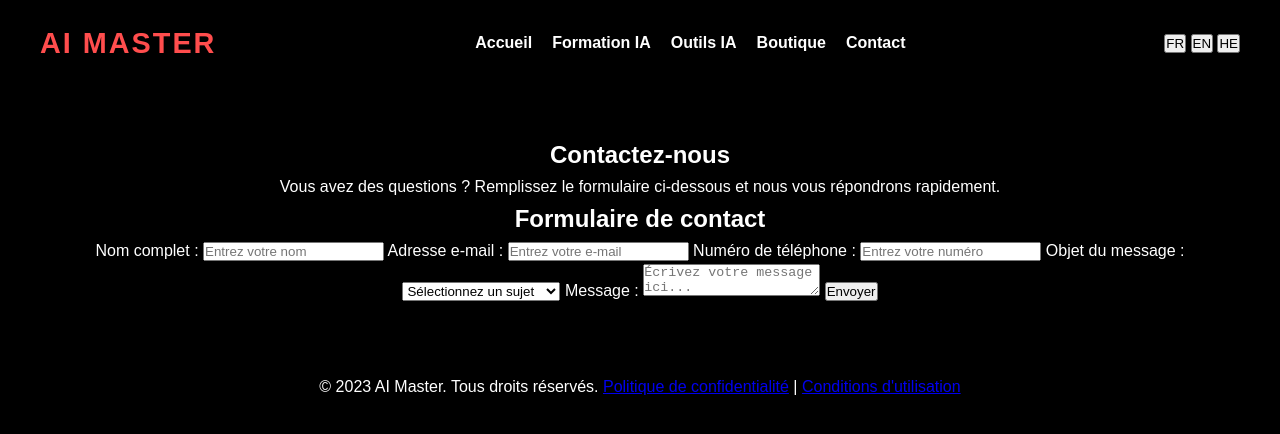
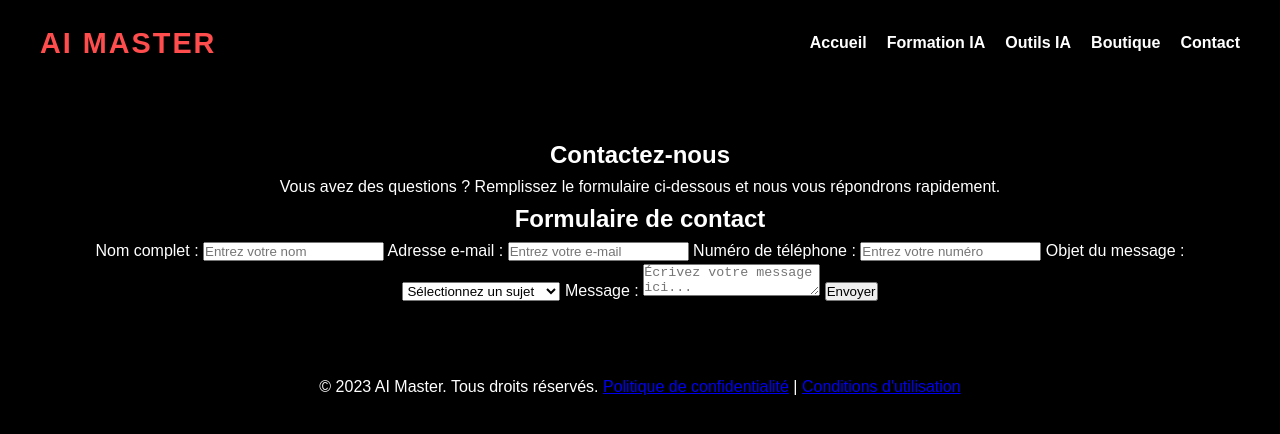
Before and after one commit to YaacovQA/AI-Master, a plain HTML site: page contact.html in a window 1280 px wide. Drawn offline with Linux system fonts and the light colour scheme; some icons are missing.

Commit message:
Update contact.html

```diff
--- a/contact.html
+++ b/contact.html
@@ -3,6 +3,10 @@
 <head>
     <meta charset="UTF-8">
     <meta name="viewport" content="width=device-width, initial-scale=1.0">
+    <meta name="description" content="Contactez-nous pour toute question ou demande d'information. Nous sommes là pour vous aider à maîtriser l'intelligence artificielle.">
+    <meta property="og:title" content="Contact - AI Master">
+    <meta property="og:description" content="Remplissez notre formulaire de contact pour poser vos questions ou obtenir plus d'informations sur nos formations et outils IA.">
+    <meta property="og:image" content="https://images.unsplash.com/photo-1583324113626-70df0f4deaab?auto=format&fit=crop&w=1200&q=80">
     <title>Contact - AI Master</title>
     <link rel="stylesheet" href="styles.css">
     <script src="https://kit.fontawesome.com/your-fontawesome-kit.js" crossorigin="anonymous"></script>
@@ -18,31 +22,21 @@
             <li><a href="boutique.html">Boutique</a></li>
             <li><a href="contact.html">Contact</a></li>
         </ul>
-        <div class="language-selector">
-            <button onclick="changeLanguage('fr')">FR</button>
-            <button onclick="changeLanguage('en')">EN</button>
-            <button onclick="changeLanguage('he')">HE</button>
-        </div>
     </header>
 
     <!-- Section Contact -->
     <section class="contact">
         <h1 class="fade-in-target">Contactez-nous</h1>
         <p class="fade-in-target">Vous avez des questions ? Remplissez le formulaire ci-dessous et nous vous répondrons rapidement.</p>
-
         <!-- Formulaire Premium Vertical -->
         <form action="submit-form.php" method="POST" class="contact-form fade-in-target">
             <h2>Formulaire de contact</h2>
-
             <label for="name">Nom complet :</label>
             <input type="text" id="name" name="name" placeholder="Entrez votre nom" required>
-
             <label for="email">Adresse e-mail :</label>
             <input type="email" id="email" name="email" placeholder="Entrez votre e-mail" required>
-
             <label for="phone">Numéro de téléphone :</label>
             <input type="tel" id="phone" name="phone" placeholder="Entrez votre numéro" required>
-
             <label for="subject">Objet du message :</label>
             <select id="subject" name="subject" required>
                 <option value="">Sélectionnez un sujet</option>
@@ -51,10 +45,8 @@
                 <option value="support">Support technique</option>
                 <option value="autre">Autre</option>
             </select>
-
             <label for="message">Message :</label>
             <textarea id="message" name="message" placeholder="Écrivez votre message ici..." required></textarea>
-
             <button type="submit">Envoyer</button>
         </form>
     </section>
@@ -73,16 +65,5 @@
     </footer>
 
     <script src="script.js"></script>
-    <script>
-        function changeLanguage(lang) {
-            if (lang === 'he') {
-                document.body.style.direction = 'rtl';
-            } else {
-                document.body.style.direction = 'ltr';
-            }
-            // Ici, vous pouvez ajouter une logique pour charger les traductions dynamiquement
-            alert(`Langue changée en ${lang.toUpperCase()}`);
-        }
-    </script>
 </body>
 </html>
```
